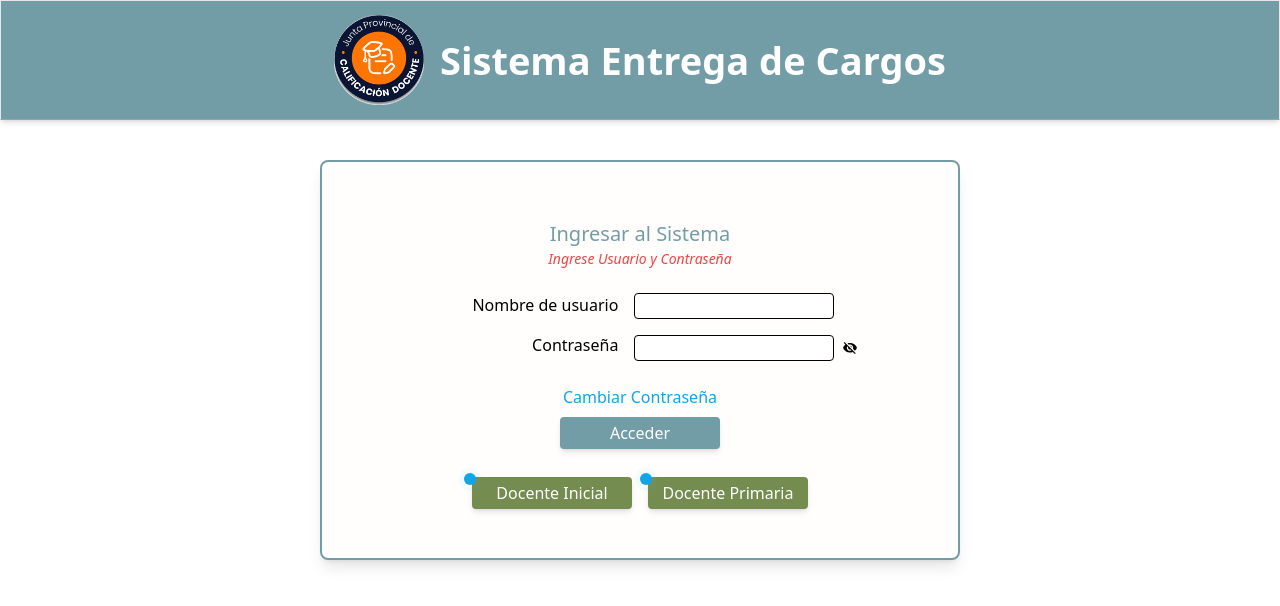
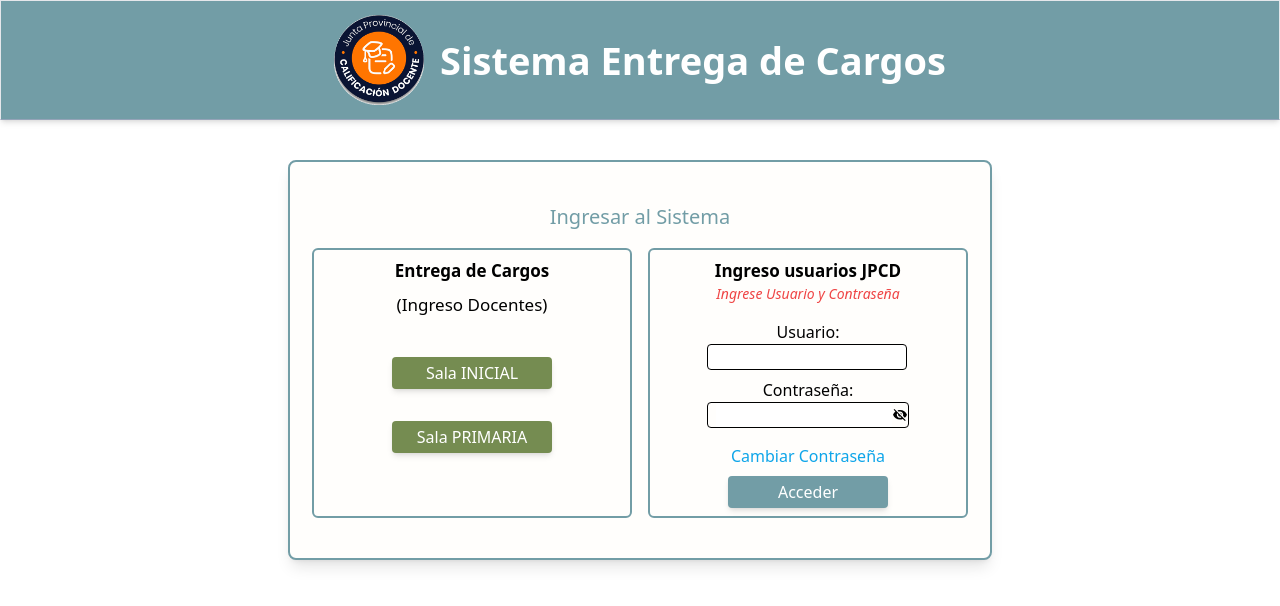
Before and after one commit to GDavidDias/Cargos, a React (Vite) app in the folder client/: page /#/ in a window 1280 px wide. Shown: the top 606 px of the page. Built offline with nearby package versions, Linux system fonts and the light colour scheme; no server answers.

Commit message:
se modifica disposition de formato en pantalla login.  Se agrega aviso si especialidad seleccionada difiere de especialidad solicitada

```diff
--- a/client/src/components/InscriptosMov/InscriptosMov.jsx
+++ b/client/src/components/InscriptosMov/InscriptosMov.jsx
@@ -1323,6 +1323,12 @@ const InscriptosMov = ()=>{
                         <label className="mr-4 text-zinc-800">Puntaje: {datosInscriptoSelect.total}</label>
                     </div>
                 </div>
+                {/* AVISO ESPECIALIDA DIFIERE DE LA SOLICITADA */}
+                {(datosInscriptoSelect.cargo_solicitado!=datosVacanteSelect.cargo) &&
+                    <div className="border-[2px] border-red-500 flex flex-col justify-center rounded-md shadow font-semibold text-lg bg-red-100 mb-2 blink">
+                        <label className="mx-4">{`El cargo solicitado: ${datosInscriptoSelect.cargo_solicitado}, es distinto al cargo a tomar: ${datosVacanteSelect.cargo}`}</label>
+                    </div>
+                }
                 {/* DATOS DE LOS CARGOS */}
                 <div className="flex flex-row h-[54vh] w-[50vw]">
                     {/* CARGO ORIGEN */}
--- a/client/src/views/Landing/Landing.jsx
+++ b/client/src/views/Landing/Landing.jsx
@@ -231,25 +231,61 @@ const Landing = () => {
                 </div>
             </div>
 
-            <div className="desktop:h-[50vh] flex flex-col justify-center items-center  bg-[#FFFEFC]  border-2 border-[#729DA6] desktop:w-[50vw] movil:w-full movil:h-[50vh] rounded-lg mt-10 shadow-lg  p-4">
-            <label className="text-[#729DA6] font-medium text-[20px] pt-4 " translate='no'>Ingresar al Sistema</label>
+            <div className="desktop:h-[50vh] flex flex-col justify-center items-center  bg-[#FFFEFC]  border-2 border-[#729DA6] desktop:w-[55vw] movil:w-full movil:h-[50vh] rounded-lg mt-10 shadow-lg  p-4 ">
+                <label className="text-[#729DA6] font-medium text-[20px] mb-4 " translate='no'>Ingresar al Sistema</label>
+                <div className="flex flex-row">
+                    {/* PARTE IZQUIERDA INGRESO INVITADOS */}
+                    <div className="border-2 border-[#729DA6] desktop:w-[25vw] movil:w-[60vw] text-center mx-2 rounded-md">
+                        <h1 className="font-semibold mt-2 text-[17px]">Entrega de Cargos</h1>
+                        <h1 className=" mt-2 text-[17px]">(Ingreso Docentes)</h1>
+                        <div className="flex flex-col mt-4">
+                            <div className="my-4">
+                                {/* <span className="relative flex h-3 w-3 mb-[-2vh] ">
+                                    <span className="animate-ping absolute inline-flex h-full w-full rounded-full bg-sky-400 opacity-75"></span>
+                                    <span className="relative inline-flex rounded-full h-3 w-3 bg-sky-500"></span>
+                                </span> */}
+                                <button
+                                    className=" w-40 h-8 bg-[#758C51] my-2 px-2 py-1 text-base font-medium text-white hover:bg-[#c9d991] shadow-md rounded mx-2 "
+                                    onClick={submitNivelInicial}
+                                    translate='no'
+                                    id="botonEnter"
+                                >Sala INICIAL</button>
+                            </div>
+                            <div>
+                                {/* <span className="relative flex h-3 w-3 mb-[-2vh] ">
+                                    <span className="animate-ping absolute inline-flex h-full w-full rounded-full bg-sky-400 opacity-75"></span>
+                                    <span className="relative inline-flex rounded-full h-3 w-3 bg-sky-500"></span>
+                                </span> */}
+                                <button
+                                    className="w-40 h-8 bg-[#758C51] my-2 px-2 py-1 text-base font-medium text-white hover:bg-[#c9d991] shadow-md rounded mx-2"
+                                    onClick={submitNivelPrimario}
+                                    translate='no'
+                                    id="botonEnter"
+                                >Sala PRIMARIA</button>
+                            </div>
+                        </div>
+
+                    </div>
+
+                    {/* PARTE DERECHA INGRESO USUARIOS JPCD */}
+                    {/* SOLO APARECE EN MODO DESKTOP, NOVIL NO */}
+                    <div className="movil:hidden desktop:flex desktop:flex-col border-2 border-[#729DA6] w-[25vw]  text-center mx-2 rounded-md">
+                        <h1 className="font-semibold mt-2 text-[17px]">Ingreso usuarios JPCD</h1>
                         <label className="text-sm text-red-500 italic">{mensajeLogin}</label>
-            <div className="flex flex-row mt-4 mb-4">
-                <div className="flex flex-col text-right movil:w-[28vw] desktop:w-[16vw]">
-                    <label className="m-2 " translate='no'>Nombre de usuario</label>
-                    <label className="m-2 " translate='no'>Contraseña</label>
-                </div>
-                <div className="flex flex-col justify-end">
+                        <div className="flex flex-row mt-4 mb-4 justify-center">
+                            <div className="flex flex-col ">
+                                <label>Usuario:</label>
                                 <input
-                        className="m-2 border-[1px] border-black rounded px-2 w-[200px]"
+                                    className="mx-2 border-[1px] border-black rounded px-2 w-[200px]"
                                     value={form.username}
                                     onChange={handleChange}
                                     name="username"
                                     type="text"
                                 ></input>
-                    <div className="flex flex-row items-center">
+                                <label className="mt-2">Contraseña:</label>
+                                <div className="flex flex-row items-center border-[1px] border-black rounded mx-2">
                                     <input
-                            className="m-2 border-[1px] border-black rounded px-2 w-[200px]"
+                                        className="ml-2 w-[176px] "
                                         value={form.password}
                                         onChange={handleChange}
                                         name="password"
@@ -260,6 +296,7 @@ const Landing = () => {
                                 </div>
                             </div>
                         </div>
+                        <div className="flex flex-col items-center">
                             <label
                                 className="text-sky-500 hover:text-sky-800 hover:cursor-pointer"
                                 onClick={()=>ModalChangePass()}
@@ -270,30 +307,7 @@ const Landing = () => {
                                 translate='no'
                                 id="botonEnter"
                             >Acceder</button>
-                <div className="flex desktop:flex-row movil:flex-col mt-4">
-                    <div>
-                        <span className="relative flex h-3 w-3 mb-[-2vh] ">
-                            <span className="animate-ping absolute inline-flex h-full w-full rounded-full bg-sky-400 opacity-75"></span>
-                            <span className="relative inline-flex rounded-full h-3 w-3 bg-sky-500"></span>
-                        </span>
-                        <button
-                            className=" w-40 h-8 bg-[#758C51] my-2 px-2 py-1 text-base font-medium text-white hover:bg-[#c9d991] shadow-md rounded mx-2 "
-                            onClick={submitNivelInicial}
-                            translate='no'
-                            id="botonEnter"
-                        >Docente Inicial</button>
                         </div>
-                    <div>
-                        <span className="relative flex h-3 w-3 mb-[-2vh] ">
-                            <span className="animate-ping absolute inline-flex h-full w-full rounded-full bg-sky-400 opacity-75"></span>
-                            <span className="relative inline-flex rounded-full h-3 w-3 bg-sky-500"></span>
-                        </span>
-                        <button
-                            className="w-40 h-8 bg-[#758C51] my-2 px-2 py-1 text-base font-medium text-white hover:bg-[#c9d991] shadow-md rounded mx-2"
-                            onClick={submitNivelPrimario}
-                            translate='no'
-                            id="botonEnter"
-                        >Docente Primaria</button>
                     </div>
                 </div>
             </div>
```
Lines whose indentation alone changed are shown as unchanged.
